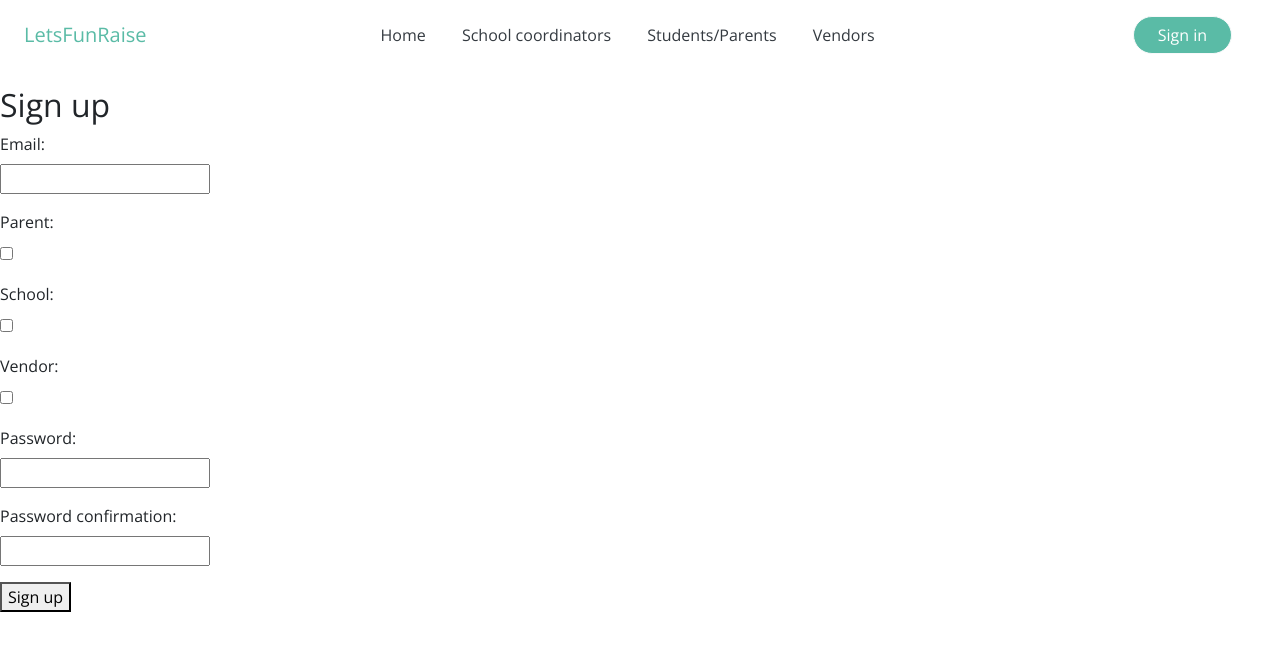
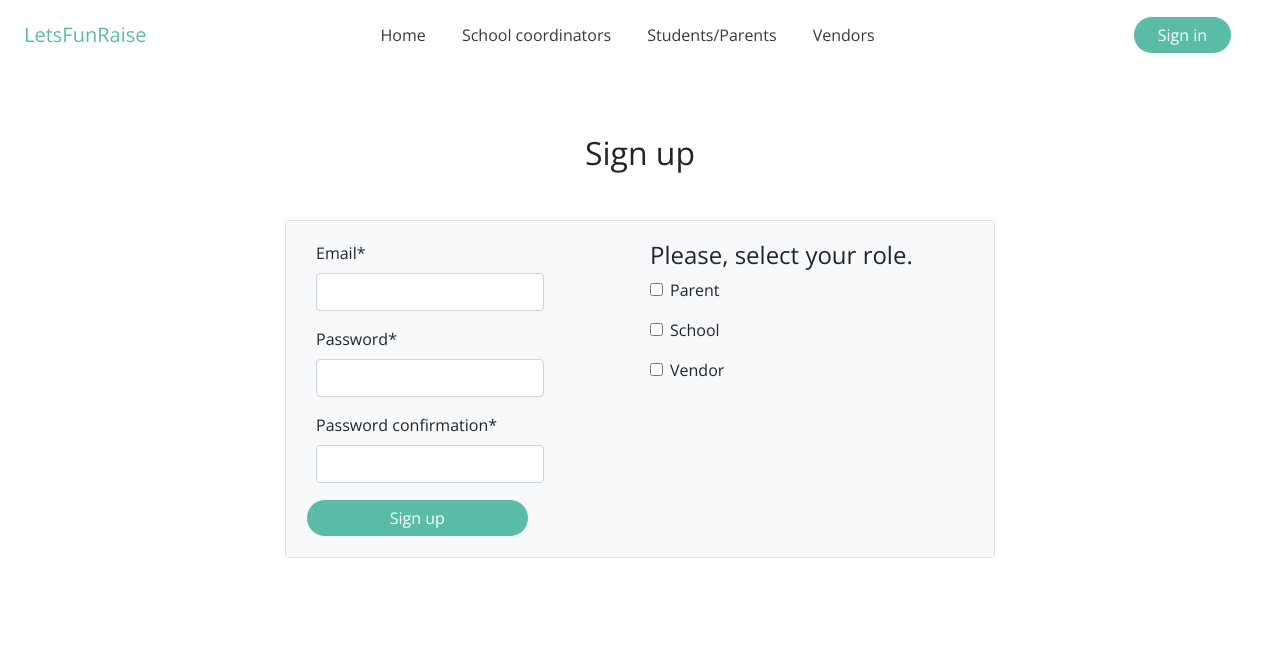
Before and after one commit to Azamatuz/dj_test, a Django app: page /accounts/register/ in a window 1280 px wide. Shown: the top 651 px of the page. Run offline with Django 3.2, Linux system fonts and the light colour scheme; parts of the project's set-up code (start-up, migrations or seed data) failed here and were passed over; some libraries are stand-ins or nearby versions.

Commit message:
register template is done

```diff
--- a/src/accounts/forms.py
+++ b/src/accounts/forms.py
@@ -67,7 +67,8 @@ class RegisterForm(forms.ModelForm):
 
     class Meta:
         model = User
-        fields = ('email', 'parent', 'school', 'vendor') #'full_name',)
+        fields = ['parent', 'school', 'vendor', 'email'] #'full_name',)
+
 
     def clean_password2(self):
         # Check that the two password entries match
@@ -85,82 +86,3 @@ class RegisterForm(forms.ModelForm):
         if commit:
             user.save()
         return user
-
-# class SchoolSignUpForm(forms.ModelForm):
-#     """A form for creating new users. Includes all the required
-#     fields, plus a repeated password."""
-#     password1 = forms.CharField(label='Password', widget=forms.PasswordInput)
-#     password2 = forms.CharField(label='Password confirmation', widget=forms.PasswordInput)
-#     class Meta():
-#         model = User
-#         fields = ('email', 'parent', 'school', 'vendor')
-
-#     def clean_password2(self):
-#         # Check that the two password entries match
-#         password1 = self.cleaned_data.get("password1")
-#         password2 = self.cleaned_data.get("password2")
-#         if password1 and password2 and password1 != password2:
-#             raise forms.ValidationError("Passwords don't match")
-#         return password2
-
-#     def save(self, commit=True):
-#         user = super(SchoolSignUpForm, self).save(commit=False)
-#         user.set_password(self.cleaned_data["password1"])
-
-#         if commit:
-#             user.is_school = True
-#             user.save()
-#         return user
-
-# class ParentSignUpForm(forms.ModelForm):
-#     """A form for creating new users. Includes all the required
-#     fields, plus a repeated password."""
-#     password1 = forms.CharField(label='Password', widget=forms.PasswordInput)
-#     password2 = forms.CharField(label='Password confirmation', widget=forms.PasswordInput)
-#     class Meta():
-#         model = User
-#         fields = ('email', 'parent', 'school', 'vendor' )
-
-#     def clean_password2(self):
-#         # Check that the two password entries match
-#         password1 = self.cleaned_data.get("password1")
-#         password2 = self.cleaned_data.get("password2")
-#         if password1 and password2 and password1 != password2:
-#             raise forms.ValidationError("Passwords don't match")
-#         return password2
-
-#     def save(self, commit=True):
-#         user = super(ParentSignUpForm, self).save(commit=False)
-#         user.set_password(self.cleaned_data["password1"])
-
-#         if commit:
-#             #user.is_parent = True
-#             user.save()
-#         return user
-
-# class VendorSignUpForm(forms.ModelForm):
-#     """A form for creating new users. Includes all the required
-#     fields, plus a repeated password."""
-#     password1 = forms.CharField(label='Password', widget=forms.PasswordInput)
-#     password2 = forms.CharField(label='Password confirmation', widget=forms.PasswordInput)
-#     class Meta():
-#         model = User
-#         fields = ('email', 'parent', 'school', 'vendor' )
-
-#     def clean_password2(self):
-#         # Check that the two password entries match
-#         password1 = self.cleaned_data.get("password1")
-#         password2 = self.cleaned_data.get("password2")
-#         if password1 and password2 and password1 != password2:
-#             raise forms.ValidationError("Passwords don't match")
-#         return password2
-
-#     def save(self, commit=True):
-#         user = super(VendorSignUpForm, self).save(commit=False)
-#         user.set_password(self.cleaned_data["password1"])
-
-#         if commit:
-
-#             #user.is_vendor = True
-#             user.save()
-#         return user
--- a/src/accounts/models.py
+++ b/src/accounts/models.py
@@ -2,7 +2,6 @@ from django.db import models
 from django.contrib.auth.models import (
     AbstractBaseUser, BaseUserManager
 )
-
 
 
 class UserManager(BaseUserManager):
@@ -78,16 +77,12 @@ class UserManager(BaseUserManager):
     def create_superuser(self, email, parent, school, vendor,  password=None):
         user = self.create_user(
                 email,
-
                 parent,
                 school,
                 vendor,
                 password=password,
                 is_admin=True,
                 is_staff=True
-
-
-
         )
 
         return user
--- a/src/accounts/templates/accounts/register.html
+++ b/src/accounts/templates/accounts/register.html
@@ -1,27 +1,54 @@
 {% extends 'base.html' %}
+{% load crispy_forms_tags %}
 
 {% block content %}
 {% if request.user.is_authenticated %}
 
 <h2>You are already registered. <a href="{% url 'logout' %}">Log out</a> to create new user.</h2>
 {% else %}
-      <h2>Sign up</h2>
-    <form method="post">
+
+<div class="container ">
+  <div class="row">
+    <div class="col-md-8 mb-4 mx-auto">
+      <h2 class="my-5 text-center">Sign up</h2>
+      <div class="card">
+        <form method="POST" class="card-body bg-light">
           {% csrf_token %}
-      {% for field in form %}
-        <p>
-          {{ field.label_tag }}<br>
-          {{ field }}
-          {% if field.help_text %}
-            <small style="color: grey">{{ field.help_text }}</small>
-          {% endif %}
-          {% for error in field.errors %}
-            <p style="color: red">{{ error }}</p>
-          {% endfor %}
-        </p>
-      {% endfor %}
-      <button type="submit">Sign up</button>
+          <div class="row bg-light">
+            <div class="col-6">
+              <div class="form-row">
+                <div class="group-form">
+                  <div class="col-md-12">
+
+                    {{ form.email|as_crispy_field }}
+                    {{ form.password1|as_crispy_field }}
+                    {{ form.password2|as_crispy_field }}
+
+                  </div>
+                </div>
+              </div>
+            </div>
+            <div class="col-6 bg-light">
+              <div class="form-row">
+                <div class="group-form">
+                  <h4>Please, select your role.</h4>
+                  <div class="my-2">
+                    {{ form.parent|as_crispy_field }}
+                    {{ form.school|as_crispy_field }}
+                    {{ form.vendor|as_crispy_field }}
+                  </div>
+                </div>
+              </div>
+
+            </div>
+          </div>
+          <button class="col-4 mx-auto px-4 btn btn-light rounded-pill" type="submit">Sign up</button>
         </form>
+
+      </div>
+    </div>
+  </div>
+
 
   {% endif %}
 
--- a/src/accounts/views.py
+++ b/src/accounts/views.py
@@ -26,21 +26,8 @@ class LoginView(FormView):
         email  = form.cleaned_data.get("email")
         password  = form.cleaned_data.get("password")
         user = authenticate(request, username=email, password=password)
-        # if user is not None:
-        #     login(request, user)
-        #     try:
-        #         del request.session['guest_email_id']
-        #     except:
-        #         pass
-        #     if is_safe_url(redirect_path, request.get_host()):
-        #         return redirect(redirect_path)
-        #     else:
-        #         return redirect("/")
+
         return super(LoginView, self).form_invalid(form)
-
-
-class SignUpView(TemplateView):
-    template_name = 'registration/signup.html'
 
 
 def home(request):
@@ -54,24 +41,6 @@ def home(request):
     return render(request, '/home.html')
 
 
-# class ParentSignUpView(CreateView):
-#     model = User
-#     form_class = ParentSignUpForm
-#     template_name = 'registration/signup_form.html'
-#     success_url = 'accounts/login/'
-
-# class SchoolSignUpView(CreateView):
-#     model = User
-#     form_class = SchoolSignUpForm
-#     template_name = 'registration/signup_form.html'
-#     success_url = '/login/'
-
-# class VendorSignUpView(CreateView):
-#     model = User
-#     form_class = VendorSignUpForm
-#     template_name = 'registration/signup_form.html'
-#     success_url = '/login/'
-
 class RegisterView(CreateView):
     form_class = RegisterForm
     template_name = 'accounts/register.html'
--- a/src/funraise/urls.py
+++ b/src/funraise/urls.py
@@ -23,7 +23,6 @@ from accounts.views import (
 
     LoginView,
     RegisterView,
-    SignUpView,
     profile_view,
 )
 
--- a/src/parent/views.py
+++ b/src/parent/views.py
@@ -328,7 +328,7 @@ def remove_item_from_cart(request, slug): #remove single item from the cart
 def kid_list_view(request):
     if request.user.is_parent:
         qs = Kid.objects.filter(user=request.user)
-    elif request.user.is_school:
+    else:
         qs = Kid.objects.all()
     template_name = 'children/kid_list.html'
     context = {'object_list': qs}
--- a/src/school/views.py
+++ b/src/school/views.py
@@ -11,7 +11,7 @@ from vendor.models import MenuItem
 def event_item_list_view(request):
     if request.user.is_school:
         qs = EventItem.objects.filter(user=request.user)
-    elif request.user.is_parent:
+    else:
         qs = EventItem.objects.all()
     template_name = 'event/event_list.html'
     context = {'object_list': qs}
--- a/src/templates/base.html
+++ b/src/templates/base.html
@@ -47,9 +47,10 @@
 
 
   {% comment %} {% endcomment %}
-
+  <div class='container'>
   {% block content %}
   {% endblock %}
+  </div>
 
 
 
--- a/src/templates/main_navbar.html
+++ b/src/templates/main_navbar.html
@@ -13,5 +13,5 @@
         <a class="dropdown-item" href="/accounts/signin/parent">Parent</a>
         <a class="dropdown-item" href="/accounts/signin/vendor">Something else here</a>
     </div> {% endcomment %}
-    <a class="mx-4 px-4 btn btn-light rounded-pill " href="/accounts/login">Sign in</a>
+    <a class="mx-4 px-4 btn btn-light rounded-pill" href="/accounts/login">Sign in</a>
 </div>
```
Also changed, not shown: src/templates/sidebar.html (deleted, +0 -28 lines), src/db.sqlite3. Lines whose indentation alone changed are shown as unchanged.
